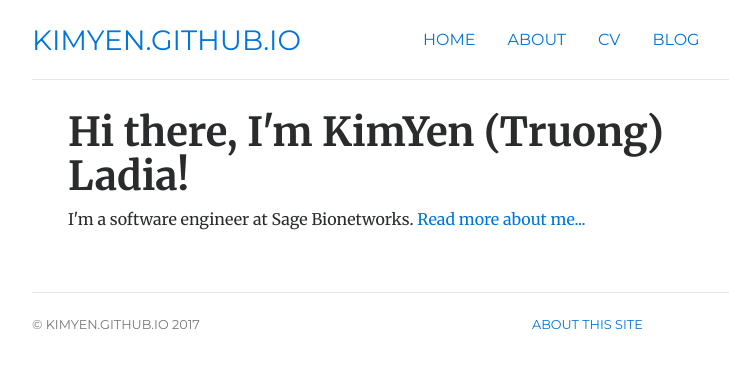
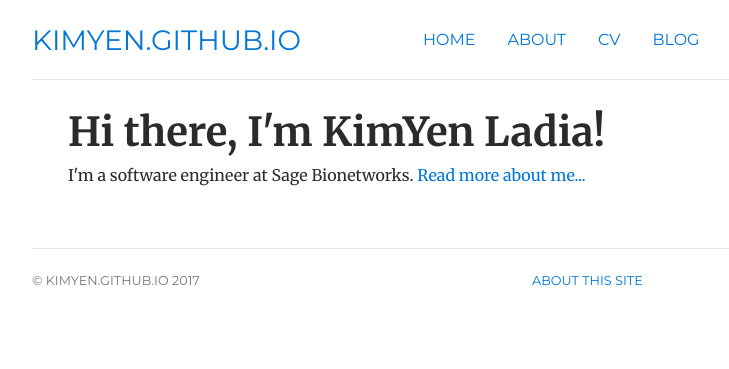
Before and after one commit to kimyen/kimyen.github.io-old, a Jekyll site: the page built from index.html, in a window 1280 px wide. Shown: the top 369 px of the page, without its empty margins (248-977 px from the left). Built offline with Jekyll 4.4.1, drawn with Linux system fonts in a browser that asks for light colours.

Commit message:
Update index.html

```diff
--- a/index.html
+++ b/index.html
@@ -3,6 +3,6 @@ layout: default
 title: kimyen.github.io
 ---
 <div class="blurb">
-	<h1>Hi there, I'm KimYen (Truong) Ladia!</h1>
+	<h1>Hi there, I'm KimYen Ladia!</h1>
 	<p>I'm a software engineer at Sage Bionetworks. <a href="/about">Read more about me...</a></p>
 </div><!-- /.blurb -->
```
